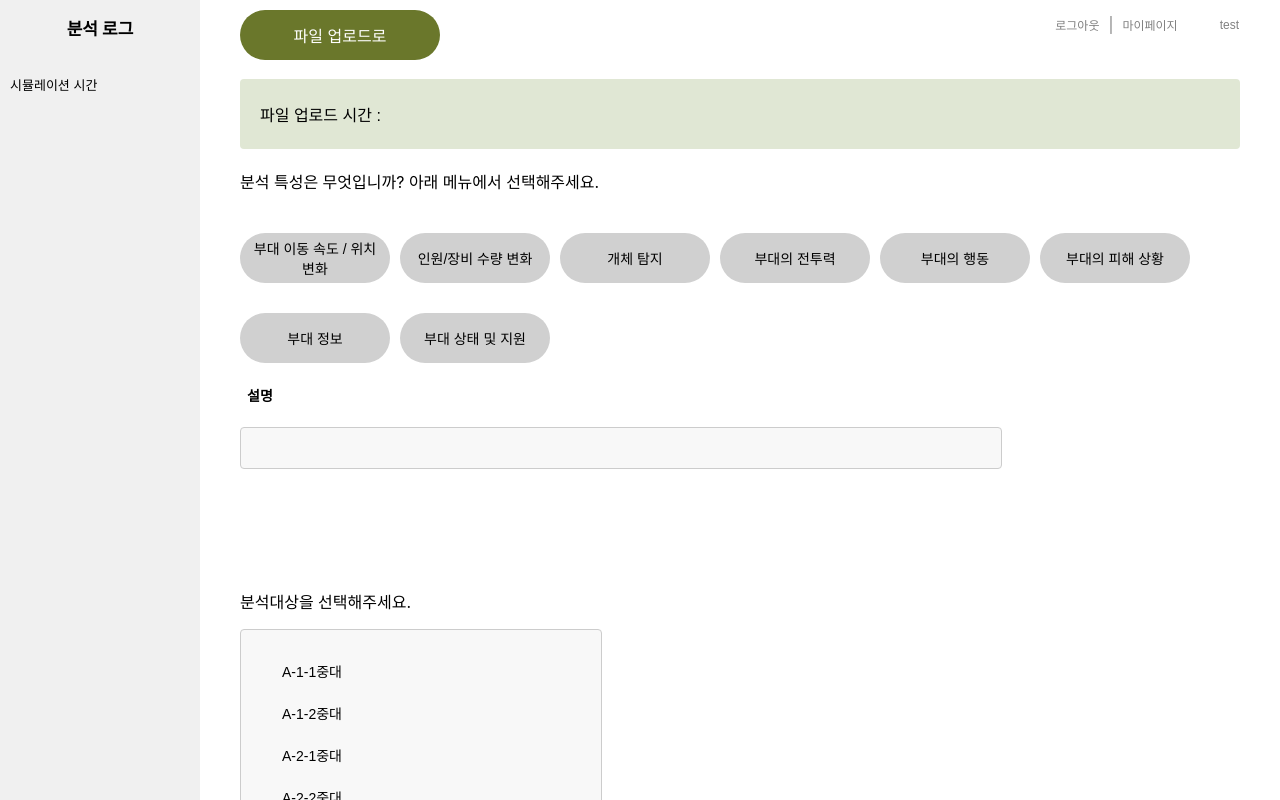
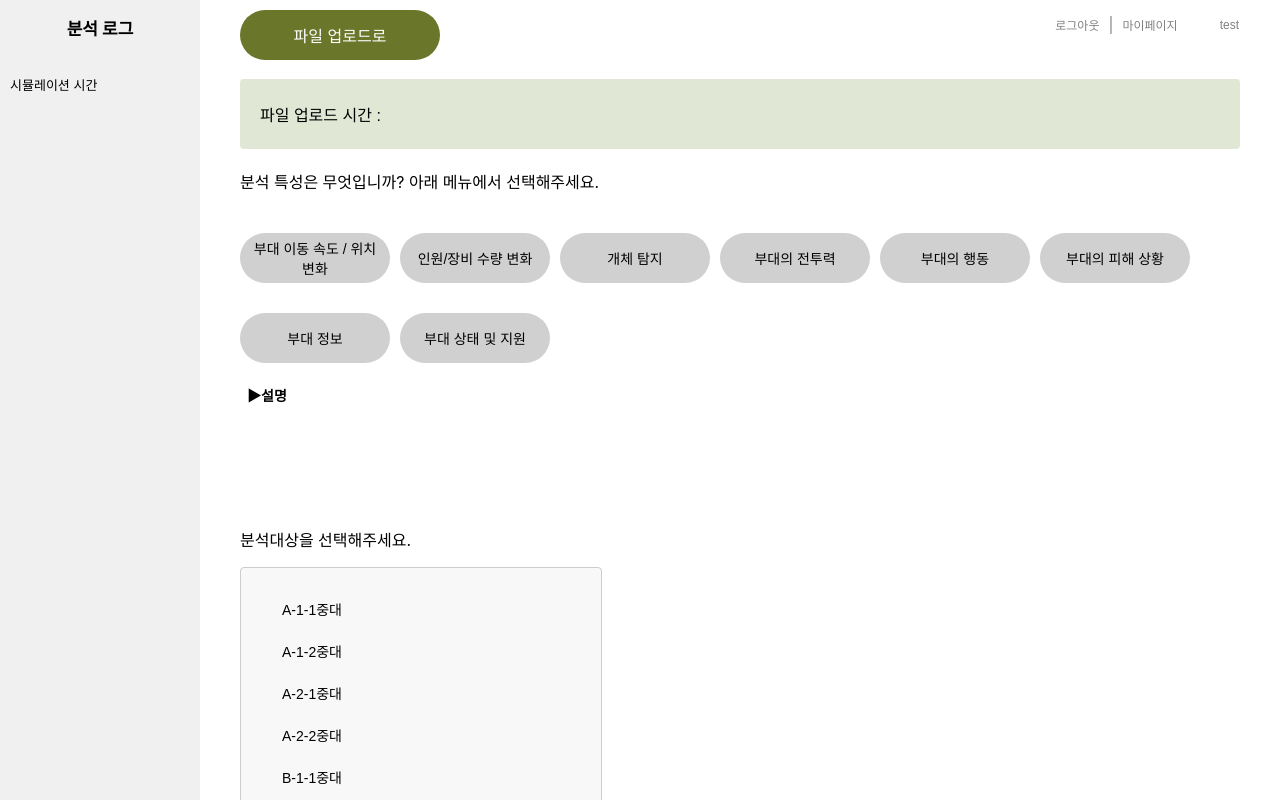
Before and after one commit to WarDataAnalysisModule/WDAM-frontEnd, a React (Create React App) app: page /analysis in a window 1280 px wide. Shown: the top 800 px of the page. Built offline with nearby package versions, Linux system fonts and the light colour scheme; sample sign-in values are in the browser's storage.

Commit message:
Style: 분석 특성 설명 토글형태로 수정

```diff
--- a/src/component/page/Analysis.jsx
+++ b/src/component/page/Analysis.jsx
@@ -52,14 +52,14 @@ const Feature = [
 ]
 
 const ExplainFeature = [
-    "부대 이동 속도 / 위치 변화 설명",
-    "인원/장비 수량 변화 설명",
-    "개체 탐지 설명",
-    "부대의 전투력 설명",
-    "부대의 행동 설명",
-    "부대의 피해 상황 설명",
-    "부대 정보 설명",
-    "부대 상태 및 지원 설명"
+    "- 부대 이동 속도 / 위치 변화 : 출발지, 목적지 위치까지의 거리와 걸린 시간을 이용하여 속도를 계산한다.",
+    "- 인원 / 장비 수량 변화 : 사격 이벤트 발생 후 분석 대상의 인원 / 장비 수량을 비율로 비교한다.",
+    "- 개체 탐지 : 분석 대상이 감지한 적이 감지된 시점, 거리, 피해량 등을 분석한다.",
+    "- 부대의 전투력 : 분석 대상의 피해상태, 화력을 분석한다.",
+    "- 부대의 행동 : 분석 대상이 행하고 있는 동작을 출력한다.",
+    "- 부대의 피해 상황 : 분석 대상의 인원, 장비 수량 변화와 피해 상태, 화력을 분석한다.",
+    "- 부대 정보 : 모든 부대의 이름, 상태, 구성인원, 장비, 무기를 이름별로 출력한다.",
+    "- 부대 상태 및 지원 : 피해 상태가 Moderate Damaged인 모든 부대의 시뮬레이션 시간, 부대 이름, 화력을 분석한다."
 ]
 
 const TestObject = [ // api로 받아오는 걸로 바꿀 예정
@@ -96,7 +96,7 @@ function Analysis(props) {
     const [logTime, setLogTime] = useState([]); // 추후에 이 변수를 api로 계속 업데이트
     const [analysisResult, setAnalysisResult] = useState([]);
 
-    const [showExplain, setShowExplain] = useState(true);
+    const [showExplain, setShowExplain] = useState(false);
 
     const [chooseExplain, setChooseExplain] = useState(-1);
     const [selectedLog, setSelectedLog] = useState(-1);
@@ -218,7 +218,7 @@ function Analysis(props) {
         <TextBox
         showExplain={showExplain}
         setShowExplain={setShowExplain}
-        text={chooseExplain >= 0 ? ExplainFeature[chooseExplain] : ""}
+        text={ExplainFeature}
         />
         <p style={{marginLeft: '240px', marginTop: '120px'}}>분석대상을 선택해주세요.</p>
         <ObjectContainer>
@@ -231,12 +231,12 @@ function Analysis(props) {
 
         <p style={{marginLeft: '240px', marginTop: '0px'}}>분석 결과</p>
         {/*밑의 TextBox에 모듈의 분석 결과를 출력해줌. 그리고 그에 맞는 분석 특성과 대상을 같이 보여줘야함. */}
-        <TextBox
+        {/* <TextBox
         title={Feature[selectedFeature]}
         showExplain={showExplain}
         setShowExplain={setShowExplain}
         text={chooseExplain >= 0 ? ExplainFeature[chooseExplain] : ""}
-        />
+        /> */}
 
         </div>
     </div>
--- a/src/component/ui/TextBox.jsx
+++ b/src/component/ui/TextBox.jsx
@@ -16,14 +16,21 @@ const Box = styled.div`
   width: calc(100% - 320px);
 `;
 
-const TextBox = ({ title, text, showExplain, setShowExplain }) => {
-    const toggleVisibility = () => {
-        setShowExplain(!showExplain);
-    }
+const TextBox = ({ text, showExplain, setShowExplain }) => {
+  const toggleVisibility = () => {
+      setShowExplain(!showExplain);
+  }
+  const title = showExplain ? "▼설명" : "▶설명";
   return (
   <div style={{marginLeft: "240px"}}>
-    <Button type="explain" title={title || "설명"} onClick={toggleVisibility}></Button>
-    {showExplain && <Box>{text}</Box>}
+    <Button type="explain" title={title} onClick={toggleVisibility}></Button>
+    {showExplain &&
+      <Box>
+        {text.map((feature, index) => (
+          <p key={index}>{feature}</p>
+        ))}
+      </Box>
+    }
   </div>
   );
 };
```
